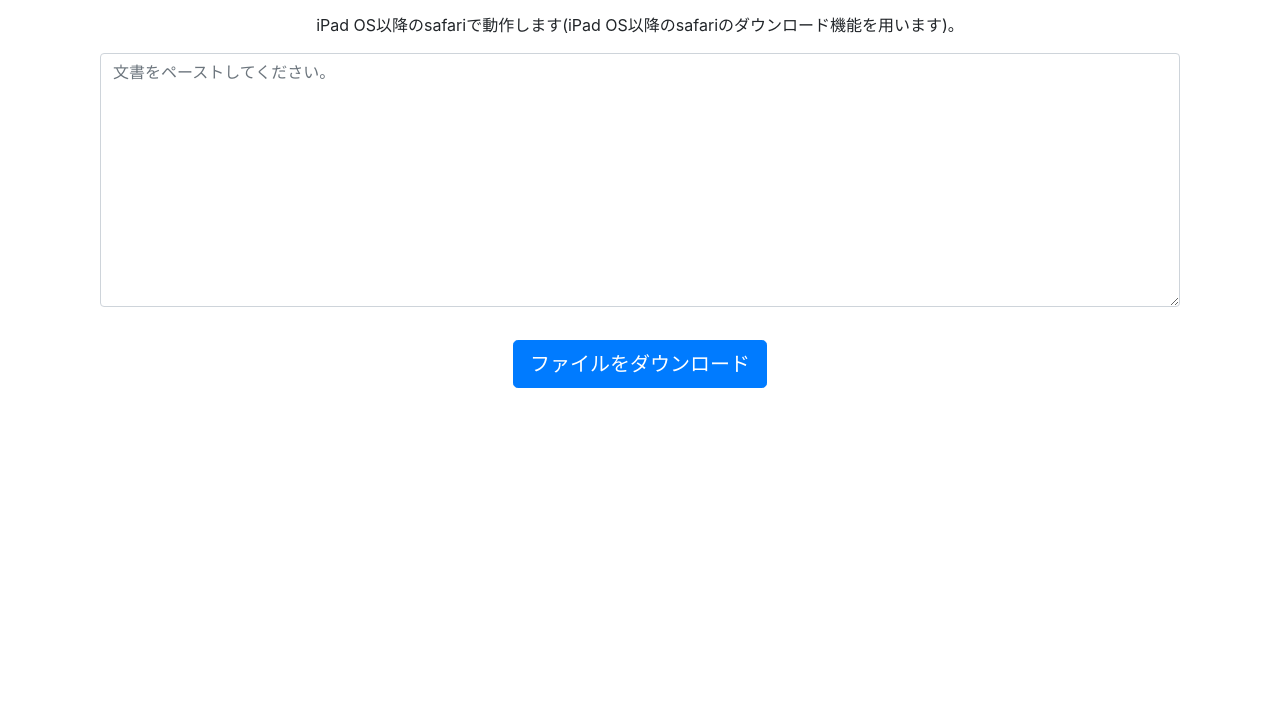
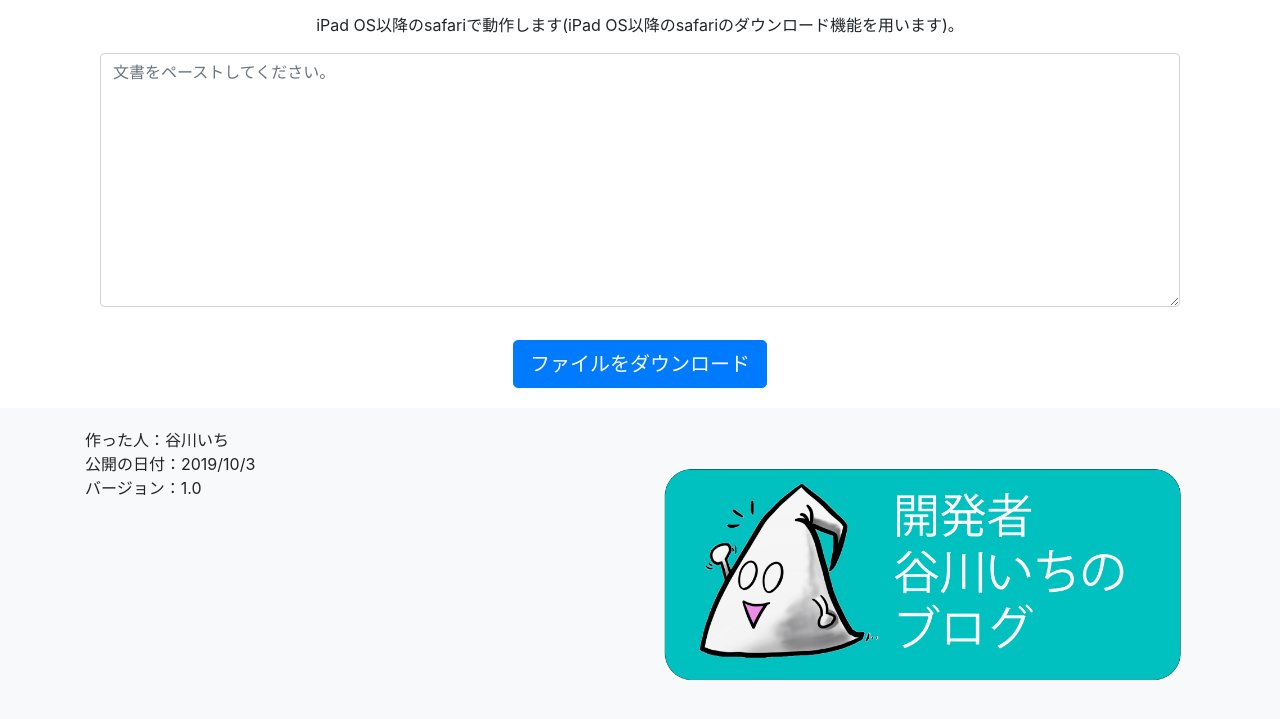
Before and after one commit to 104104104/ipadtxtfile, a plain HTML site: page index.html in a window 1280 px wide. Shown: the part 115-834 px from the top of the page. Before the commit the page ends 800 px from the top, so only its background shows below. Drawn offline with nearby package versions, Linux system fonts and the light colour scheme.

Commit message:
フッターを追加

```diff
--- a/index.html
+++ b/index.html
@@ -41,5 +41,18 @@
         </div>
     </div>
 
+    <footer>
+        <div class="container">
+            <div class="row">
+                <div class="col-md-6">
+                    作った人：谷川いち<br> 公開の日付：2019/10/3<br> バージョン：1.0
+                </div>
+                <div class="col-md-6">
+                    <a href="https://tanikawa1.site"><img src="blogbutton.png" class="img-fluid"></a>
+                </div>
+            </div>
+        </div>
+    </footer>
+
     <script src="script.js"></script>
 </body>
--- a/style.css
+++ b/style.css
@@ -10,3 +10,9 @@
 .centertext {
     text-align: center;
 }
+
+footer {
+    margin-top: 20px;
+    padding-top: 20px;
+    background: #f8f9fa;
+}
```
Also changed, not shown: blogbutton.png (added).
